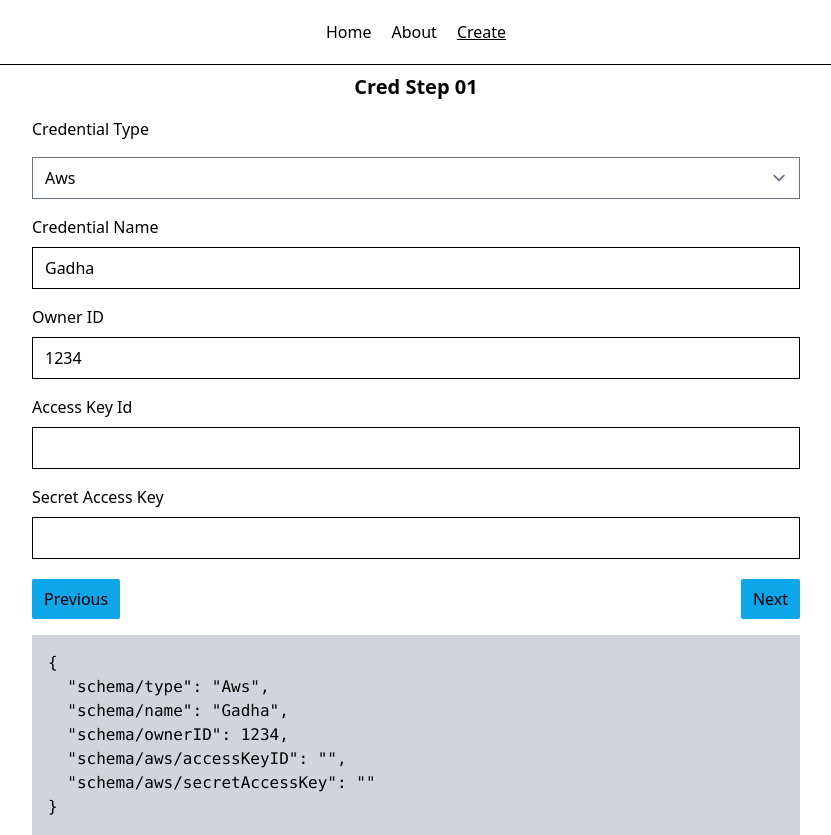
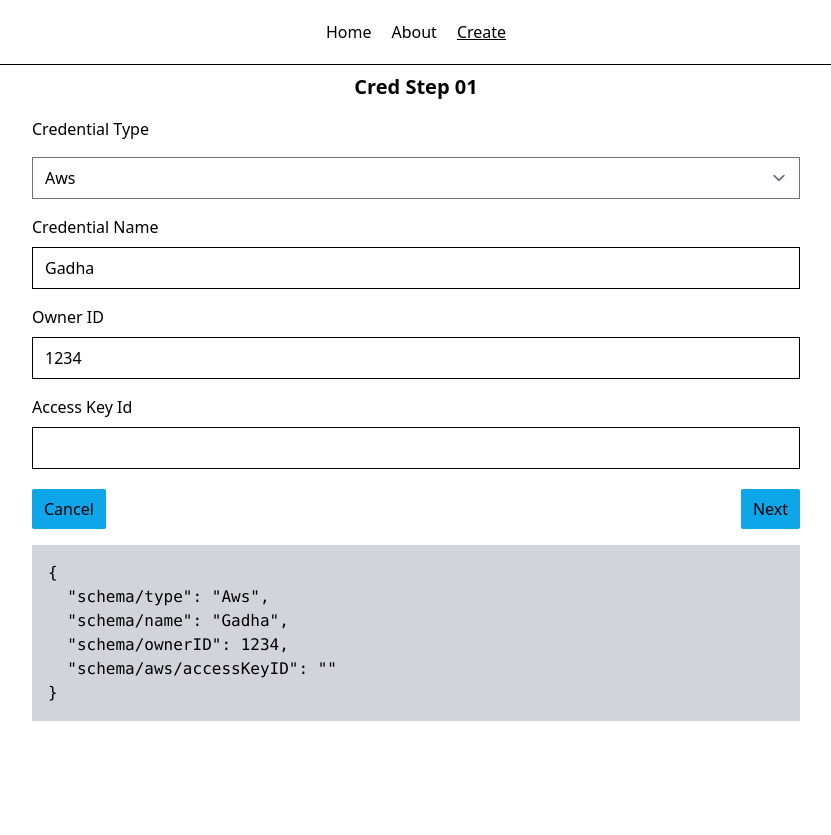
Before and after one commit to nurRiyad/form-builder, a Vue app: page /create in a window 1280 px wide. Shown: the whole page, without its empty margins (224-1055 px from the left). After the commit the page ends 800 px from the top, so only its background shows below. Built offline with nearby package versions, Linux system fonts and the light colour scheme.

Commit message:
Make multistep form workable
Signed-off-by: nurRiyad <asadnurriyad@gmail.com>

```diff
--- a/src/components/FormBuilder.vue
+++ b/src/components/FormBuilder.vue
@@ -55,16 +55,28 @@ const handleSubmit = () => {
   emits('onSubmit', value)
 }
 
+// form cancel
+const handleCancel = () => {
+  console.log('Form cancel clicked')
+}
+
 // step handle
 const activeStep = ref(0)
+const totalStep = props.ui.type === 'single' ? 0 : props.ui.step.length
 const handleStep = (type: 'Next' | 'Prev') => {
   if (props.ui.type === 'single') return
   if (type === 'Next') {
-    if (activeStep.value + 1 >= props.ui.step.length) return
-    else activeStep.value += 1
+    if (activeStep.value + 1 >= totalStep) {
+      handleSubmit()
+    } else {
+      activeStep.value += 1
+    }
   } else {
-    if (activeStep.value <= 0) return
-    else activeStep.value -= 1
+    if (activeStep.value <= 0) {
+      handleCancel()
+    } else {
+      activeStep.value -= 1
+    }
   }
 }
 </script>
@@ -95,14 +107,16 @@ const handleStep = (type: 'Next' | 'Prev') => {
     />
     <h1 v-else>No Proper Form type found</h1>
     <div class="flex justify-between" v-if="ui.type === 'single'">
-      <button @click="handleSubmit" class="bg-sky-500 mt-5 py-2 px-3 rounded-sm">Cancel</button>
+      <button @click="handleCancel" class="bg-sky-500 mt-5 py-2 px-3 rounded-sm">Cancel</button>
       <button @click="handleSubmit" class="bg-sky-500 mt-5 py-2 px-3 rounded-sm">Submit</button>
     </div>
     <div class="flex justify-between" v-else>
       <button @click="handleStep('Prev')" class="bg-sky-500 mt-5 py-2 px-3 rounded-sm">
-        Previous
+        {{ activeStep <= 0 ? 'Cancel' : 'Previous' }}
       </button>
-      <button @click="handleStep('Next')" class="bg-sky-500 mt-5 py-2 px-3 rounded-sm">Next</button>
+      <button @click="handleStep('Next')" class="bg-sky-500 mt-5 py-2 px-3 rounded-sm">
+        {{ activeStep + 1 >= totalStep ? 'Submit' : 'Next' }}
+      </button>
     </div>
 
     <pre class="p-4 bg-gray-300 mt-4">{{ model }}</pre>
--- a/src/components/derived/MultiStep.vue
+++ b/src/components/derived/MultiStep.vue
@@ -1,9 +1,8 @@
 <script lang="ts" setup>
 import type { MultiStepForm } from '@/types/schema'
 import SingleStep from './SingleStep.vue'
-import { computed } from 'vue'
 
-const props = defineProps<{
+defineProps<{
   activeStep: number
   ui: MultiStepForm
   schema: any
@@ -12,21 +11,13 @@ const props = defineProps<{
   setValue: (path: string, val: any) => void
   deleteValue: (key: string) => void
 }>()
-
-const activeSingleStep = computed(() => {
-  const atv = props.ui.step.find((st, idx) => {
-    if (idx === props.activeStep) return st
-  })
-
-  if (atv) return atv
-  else return props.ui.step.at(0)
-})
 </script>
 
 <template>
-  <template v-if="activeSingleStep">
+  <template v-for="(item, idx) in ui.step" :key="idx + item.label">
     <SingleStep
-      :ui="activeSingleStep"
+      v-show="idx === activeStep"
+      :ui="item"
       :schema="schema"
       :initial-value="initialValue"
       :fn="fn"
@@ -34,7 +25,4 @@ const activeSingleStep = computed(() => {
       :delete-value="deleteValue"
     />
   </template>
-  <div v-else>
-    <h1>No Proper Single Step found</h1>
-  </div>
 </template>
--- a/src/components/derived/SingleStep.vue
+++ b/src/components/derived/SingleStep.vue
@@ -32,6 +32,7 @@ fetchData()
 </script>
 
 <template>
+  <div>
     <div v-if="isSSFetching">
       <h1>Single Step Form Loading</h1>
     </div>
@@ -85,4 +86,5 @@ fetchData()
         />
       </template>
     </div>
+  </div>
 </template>
--- a/src/form/cred-form/edit-ui.json
+++ b/src/form/cred-form/edit-ui.json
@@ -27,12 +27,6 @@
           "type": "input",
           "schema": "schema/properties/aws/properties/accessKeyID",
           "label": "Access Key Id"
-        },
-        {
-          "if": "isCredAws",
-          "type": "input",
-          "label": "Secret Access Key",
-          "schema": "schema/properties/aws/properties/secretAccessKey"
         },
         {
           "if": "isCredAzure",
@@ -66,32 +60,14 @@
       "schema": "schema/",
       "elements": [
         {
-          "type": "simple-select",
-          "label": "Credential Type",
-          "schema": "schema/properties/type"
+          "type": "input",
+          "label": "Father Name",
+          "schema": "schema/properties/aws/properties/fatherName"
         },
         {
           "type": "input",
-          "label": "Owner ID",
-          "schema": "schema/properties/ownerID"
-        },
-        {
-          "if": "isCredAws",
-          "type": "input",
-          "schema": "schema/properties/aws/properties/accessKeyID",
-          "label": "Access Key Id"
-        },
-        {
-          "if": "isCredAws",
-          "type": "input",
-          "label": "Secret Access Key",
-          "schema": "schema/properties/aws/properties/secretAccessKey"
-        },
-        {
-          "if": "isCredAzure",
-          "type": "input",
-          "label": "Subscription Id",
-          "schema": "schema/properties/azure/properties/subscriptionID"
+          "label": "Mother Name",
+          "schema": "schema/properties/azure/properties/motherName"
         }
       ]
     }
```
Lines whose indentation alone changed are shown as unchanged.
